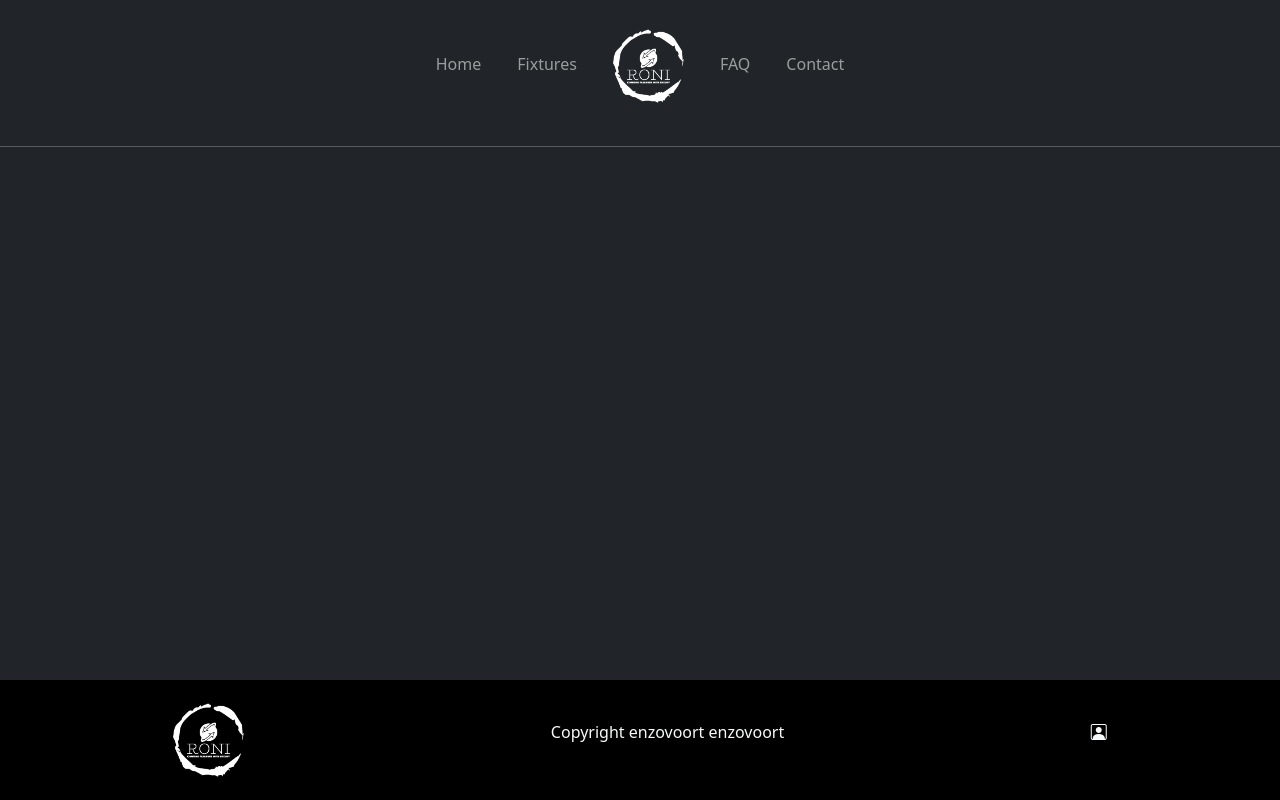
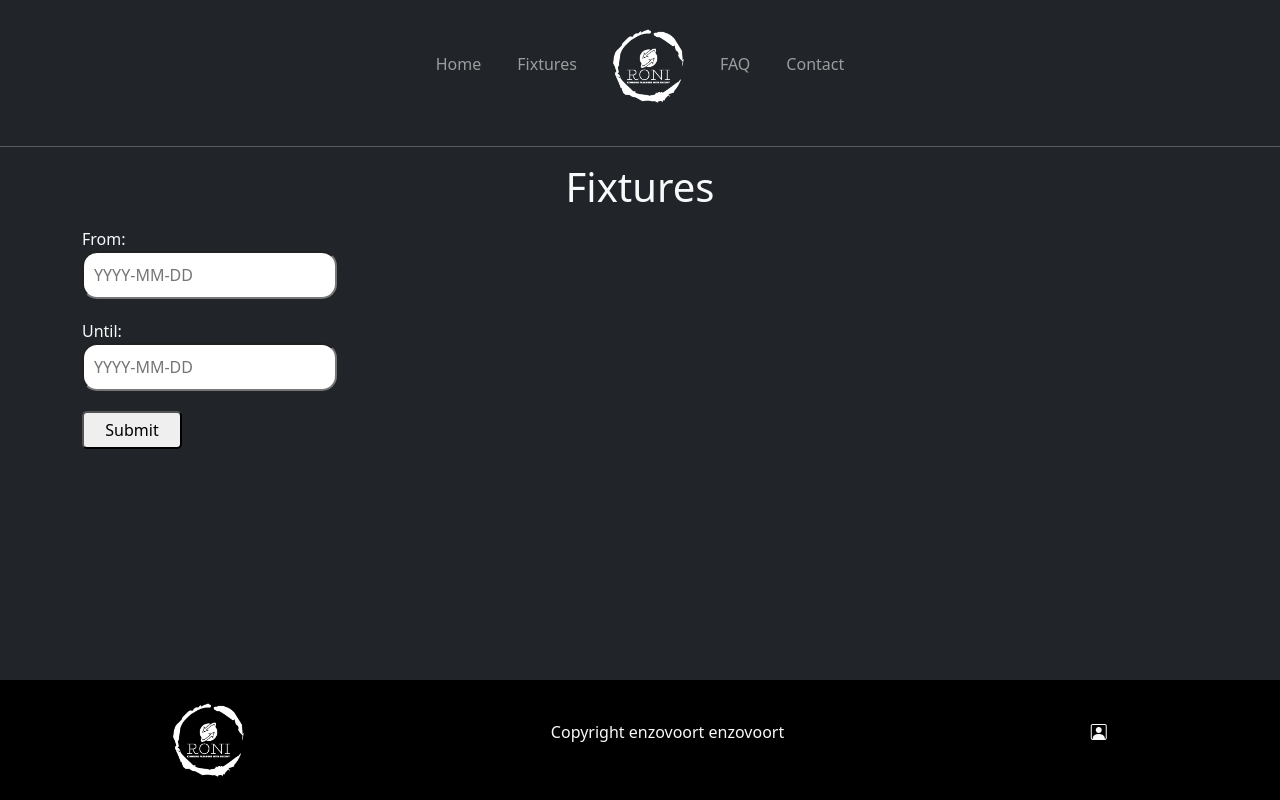
Before and after one commit to NielBeynaertss/Eindwerk-Front-end, an Angular app in the folder Eindwerk-frontend-angular/: page /fixtures/1 in a window 1280 px wide. Before the commit this address led to /. Built offline with nearby package versions, Linux system fonts and the light colour scheme.

Commit message:
made components communicate with each other

```diff
--- a/Eindwerk-frontend-angular/src/app/app-routing.module.ts
+++ b/Eindwerk-frontend-angular/src/app/app-routing.module.ts
@@ -25,7 +25,7 @@ const routes: Routes = [
     component: HomeComponent
   },
   {
-    path: 'fixtures',
+    path: 'fixtures/:id',
     component: FixturesComponent
   },
   {
--- a/Eindwerk-frontend-angular/src/app/fixtures/fixtures.component.html
+++ b/Eindwerk-frontend-angular/src/app/fixtures/fixtures.component.html
@@ -20,7 +20,7 @@
           </div>
           <div class="row">
             <div>
-              <button id="submit-button" class="fixtures_input_button">Submit</button>
+              <button id="submit-button" (click)="getFixtures(id)" class="fixtures_input_button">Submit</button>
             </div>
           </div>
         </div>
--- a/Eindwerk-frontend-angular/src/app/fixtures/fixtures.component.ts
+++ b/Eindwerk-frontend-angular/src/app/fixtures/fixtures.component.ts
@@ -1,11 +1,26 @@
 
 import { Component, OnInit, AfterViewInit, ViewChild, ElementRef } from '@angular/core';
+import { ActivatedRoute } from '@angular/router';
+
+declare function getFixtures(id: number): any;
 
 @Component({
   selector: 'app-fixtures',
   templateUrl: './fixtures.component.html',
   styleUrls: ['./fixtures.component.css']
 })
-export class FixturesComponent{
+export class FixturesComponent implements OnInit {
+  id: number = 0;
 
+  constructor(private route: ActivatedRoute) {}
+
+  ngOnInit() {
+    this.route.params.subscribe(params => {
+      this.id = +params['id'];
+    });
+  }
+
+  getFixtures(id: number) {
+    getFixtures(id)
+  }
 }
--- a/Eindwerk-frontend-angular/src/app/leagues/leagues.component.html
+++ b/Eindwerk-frontend-angular/src/app/leagues/leagues.component.html
@@ -3,7 +3,7 @@
         <img [src]="league.logo_path" alt="{{ league.name }} logo" class="card_img_style">
         <div class="card-body text-center">
             <div class="card-title">{{ league.name }}</div>
-            <a routerLink="/fixtures" (click)="fixtures(league.id)" class="btn btn-primary">Get fixtures</a>
+            <a [routerLink]="['/fixtures', league.id]" class="btn btn-primary">Get fixtures</a>
         </div>
     </div>
 </div>
--- a/Eindwerk-frontend-angular/src/assets/script.js
+++ b/Eindwerk-frontend-angular/src/assets/script.js
@@ -573,12 +573,15 @@ function fixtureToMenu() {
 //make details customizable OR add a new button where you can look at the filters you've set
 //Turn to typescript
 
-function fixtures(id) {
-    console.log("hello world")
-    let submitButton = document.getElementById("submit-button");
-    submitButton.addEventListener("click", getFixtures(id));
-}
-
 function getFixtures(id) {
     console.log(id);
 }
+
+
+function fixtures(id) {
+    console.log("hello world, the id is " + id)
+    //let submitButton = document.getElementById("submit-button");
+    //submitButton.addEventListener("click", function() {
+    //    getFixtures(id);
+    //});
+}
```
